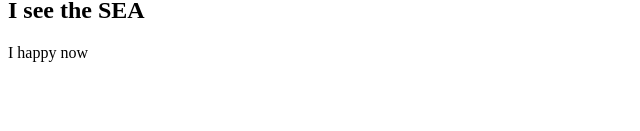
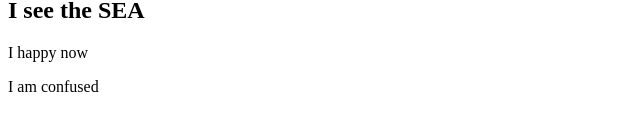
Before and after one commit to AlaminIslam-dev/My-First-Website, a plain HTML site: page index.html in a window 1280 px wide. Shown: the part 125-256 px from the top of the page, without its empty margins (0-640 px from the left). Drawn offline with Linux system fonts and the light colour scheme.

Commit message:
Update index.html

```diff
--- a/index.html
+++ b/index.html
@@ -10,5 +10,6 @@
     <h3>Look Me in eyes what you in the see</h3>
     <h2>I see the SEA</h2>
     <p>I happy now</p>
+    <P>I am confused</P>
 </body>
 </html>
```
